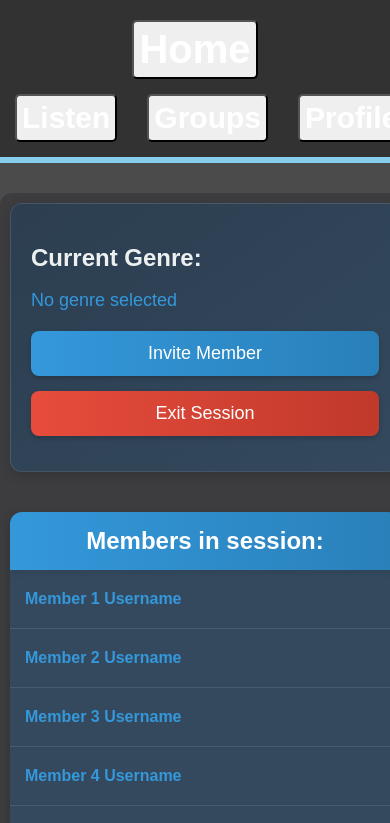
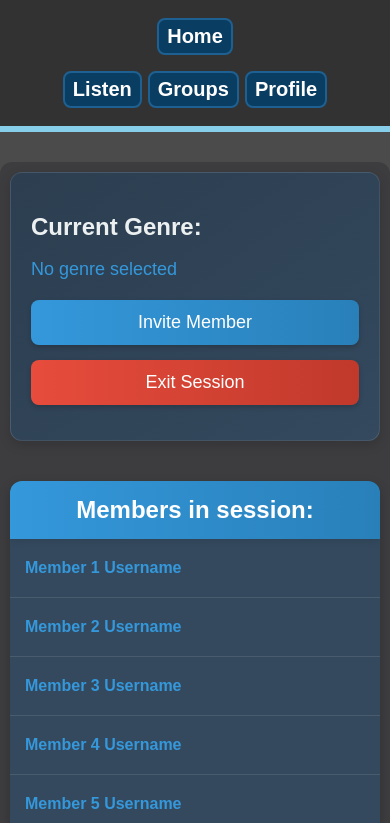
Before and after one commit to Benzillaist/Music-Matchmaker, a plain HTML site: page frontend/index.html in a window 390 px wide. Both pictures are taken after a click on the button "Listen". Shown: the top 823 px of the page. Drawn offline with Linux system fonts and the light colour scheme.

Commit message:
Enhance responsiveness  and header styles

```diff
--- a/frontend/listen.css
+++ b/frontend/listen.css
@@ -2,6 +2,9 @@
     display: flex;
     flex-direction: column;
     min-height: 100vh;
+    width: 100%;
+    max-width: 100%; /* Ensure container doesn't overflow */
+    box-sizing: border-box; /* Include padding in width calculation */
 }
 
 body {
@@ -10,6 +13,7 @@ body {
     padding: 0;
     font-family: Arial, sans-serif;
     overflow-x: hidden; /* Prevent horizontal scrolling */
+    width: 100%;
 }
 
 .top {
@@ -31,7 +35,10 @@ body {
     margin: 20px 0px 75px 0px;
     background-color: rgba(30, 30, 40, 0.3); /* Subtle dark background */
     border-radius: 12px;
-    min-height: 600px; /* Added minimum height */
+    min-height: auto; /* Remove fixed min-height */
+    width: 100%;
+    max-width: 100%;
+    box-sizing: border-box; /* Include padding in width calculation */
 }
 
 /* Fix for footer to anchor at bottom */
@@ -39,6 +46,8 @@ body {
     min-height: 100vh;
     display: flex;
     flex-direction: column;
+    width: 100%;
+    max-width: 100%;
 }
 
 #content {
@@ -53,14 +62,15 @@ body {
 /* Updated color for general container with gradient */
 .general-container {
     flex: 1;
-    min-width: 250px;
-    max-width: 300px;
+    min-width: 200px; /* Reduce min-width for better fit */
+    max-width: 100%; /* Allow full width on small screens */
     background: linear-gradient(145deg, #2c3e50, #34495e);
     color: white;
     border-radius: 12px;
     padding: 20px;
     box-shadow: 0 4px 12px rgba(0,0,0,0.15);
     border: 1px solid rgba(255, 255, 255, 0.1);
+    box-sizing: border-box; /* Include padding in width calculation */
 }
 
 .genre-display {
@@ -112,9 +122,9 @@ body {
 /* Making all display boxes consistent with updated styling */
 .member-display, .music-wrapper, .chat-container {
     flex: 1 1 30%; /* Equal flex distribution */
-    min-width: 300px;
-    height: 500px; /* Increased height from 450px */
-    max-height: 500px; /* Increased max height from 450px */
+    min-width: 250px; /* Reduce min-width for better fit on small screens */
+    height: auto; /* Allow dynamic height */
+    max-height: 500px;
     margin-top: 20px;
     display: flex;
     flex-direction: column;
@@ -123,6 +133,7 @@ body {
     overflow: hidden;
     background-color: #2c3e50;
     box-shadow: 0 4px 12px rgba(0,0,0,0.2);
+    box-sizing: border-box; /* Include padding in width calculation */
 }
 
 .member-display {
@@ -394,20 +405,26 @@ body {
 @media screen and (max-width: 768px) {
     .content-container {
         flex-direction: column;
-        overflow: hidden;
+        overflow: visible; /* Change from hidden to visible */
         margin: 30px 0; /* Less margin on mobile */
+        padding: 15px; /* Reduced padding */
+        width: 95%; /* Slightly narrower than 100% */
+        margin-left: auto;
+        margin-right: auto;
     }
 
     .general-container, .member-display, .music-wrapper, .chat-container {
         max-width: 100%;
-        min-width: 200px;
+        min-width: 0; /* Remove min-width constraint */
+        width: 100%; /* Full width */
     }
 
     .member-display, .music-wrapper, .chat-container {
         flex: 1 1 100%;
         height: auto;
         max-height: none;
-        min-height: 400px;
+        min-height: 350px; /* Reduced from 400px */
+        margin-bottom: 15px; /* Add spacing between elements */
     }
 
     .music-container {
@@ -417,6 +434,7 @@ body {
     .music-item {
         flex-direction: column;
         align-items: flex-start;
+        padding: 10px; /* Reduced padding */
     }
 
     .remove-song-btn {
@@ -492,18 +510,33 @@ body {
 
     /* Mobile adjustments for chat container */
     .chat-container {
-        min-height: 350px;
+        min-height: 300px; /* Further reduced */
     }
 
     .chat-messages {
-        min-height: 250px;
-        max-height: calc(100% - 100px);
+        position: relative; /* Change from absolute to relative */
+        top: auto;
+        bottom: auto;
+        min-height: 200px;
+        max-height: none;
+        flex: 1;
+    }
+
+    /* Fix chat input positioning on mobile */
+    .chat-input-container {
+        position: relative; /* Change from absolute to relative */
+        bottom: auto;
+        height: auto;
+        min-height: 60px;
+        padding: 8px;
     }
 }
 
 @media screen and (min-width: 769px) and (max-width: 1024px) {
     .content-container {
-        margin: 50px 0;
+        margin: 50px auto; /* Center horizontally */
+        width: 95%; /* Slightly narrower than 100% */
+        max-width: 1000px; /* Maximum width */
     }
 
     .general-container {
@@ -536,8 +569,9 @@ body {
     .content-container {
         padding: 30px;
         gap: 30px;
-        margin: 75px 0;
-        min-height: px; /* Increased minimum height for large screens */
+        margin: 75px auto; /* Center horizontally */
+        width: 95%; /* Slightly narrower than 100% */
+        max-width: 1400px; /* Maximum width */
     }
 
     .general-container {
--- a/frontend/responsive-helper.css
+++ b/frontend/responsive-helper.css
@@ -1,4 +1,18 @@
 /* responsive-helper.css - Fix for header responsive issues in listen.html */
+
+/* Add header button styling with navy blue color scheme */
+#header .header-item.link {
+  background-color: #0a3d62; /* Deep navy blue base color */
+  border: 2px solid #1e6091; /* Slightly lighter navy as border */
+  transition: all 0.3s ease;
+  box-sizing: border-box;
+}
+
+#header .header-item.link:hover {
+  background-color: #1e6091; /* Lighter navy blue on hover */
+  box-shadow: 0 0 8px rgba(30, 96, 145, 0.6); /* Subtle glow effect */
+  transform: translateY(-2px); /* Slight lift effect */
+}
 
 /* Target the header hcontainer in listen page for small screens */
 @media screen and (max-width: 768px) {
@@ -6,25 +20,55 @@
   #header.hcontainer {
     flex-direction: column;
     height: auto;
+    min-height: 100px;
     padding: 10px 0;
   }
 
   /* Ensure header home link is centered and full width */
   #header-home.full.center {
     width: 100%;
-    margin: 10px 0;
+    margin: 5px 0;
+    justify-content: center !important;
+  }
+
+  #header-home .tleft {
+    text-align: center !important;
+    width: 100%;
   }
 
   /* Make header items display properly on small screens */
   #header-items.center.hcontainer {
     width: 100%;
-    justify-content: space-around;
+    justify-content: center !important;
     margin: 5px 0;
+    flex-wrap: wrap; /* Allow wrapping to prevent overflow */
+    padding: 0;
+  }
+
+  /* Ensure each header item fits properly */
+  .header-item {
+    margin: 5px;
+    padding: 5px 10px;
+    font-size: 24px !important; /* Slightly smaller font */
+    border-radius: 8px; /* Rounded corners for buttons */
+  }
+
+  /* Adjust header item size for very small screens */
+  @media screen and (max-width: 400px) {
+    .header-item {
+      font-size: 20px !important;
+      margin: 3px;
+      padding: 5px 8px;
+    }
+
+    .h2.white.header-item {
+      font-size: 20px !important; /* Even smaller for very small devices */
+    }
   }
 
   /* Ensure content flows properly below the responsive header */
   #content {
-    margin-top: 10px;
+    margin-top: 120px; /* Increased margin to account for taller header */
   }
 
   /* Make the flex container and its content responsive */
@@ -148,6 +192,22 @@
 
 /* Medium screens adjustments */
 @media screen and (min-width: 769px) and (max-width: 1024px) {
+  /* Fix header for medium screens */
+  #header.hcontainer {
+    justify-content: space-between;
+    padding: 0 10px;
+  }
+
+  #header-items {
+    flex-wrap: nowrap;
+  }
+
+  .header-item {
+    margin: 0 8px; /* Smaller margins between buttons */
+    font-size: 26px !important; /* Slightly smaller font */
+    border-radius: 8px; /* Rounded corners for buttons */
+    padding: 5px 15px; /* More horizontal padding for better button shape */
+  }
 
   /* Make member-display, music-wrapper, and chat-container consistent height */
   .member-display, .music-wrapper, .chat-container {
@@ -262,6 +322,12 @@
     flex: 1 !important;
   }
 
+  /* Header button styling for large screens */
+  .header-item {
+    border-radius: 8px; /* Rounded corners for buttons */
+    padding: 5px 20px; /* More horizontal padding for better button shape */
+  }
+
   /* GROUP PAGE RESPONSIVE STYLES - LARGE SCREENS */
   .flex-content {
     flex: 1 1 500px;
@@ -298,6 +364,15 @@
 /* Fix for header on all screens to avoid overlap */
 .top {
   z-index: 100 !important;
+  width: 100%; /* Ensure full width */
+  overflow: visible; /* Prevent clipping */
+}
+
+/* Improve header responsiveness across all pages */
+#header {
+  box-sizing: border-box; /* Include padding in width calculation */
+  width: 100% !important; /* Ensure it's exactly 100% */
+  overflow: visible; /* Prevent header items from being clipped */
 }
 
 /* Fix for profile page layout */
```
